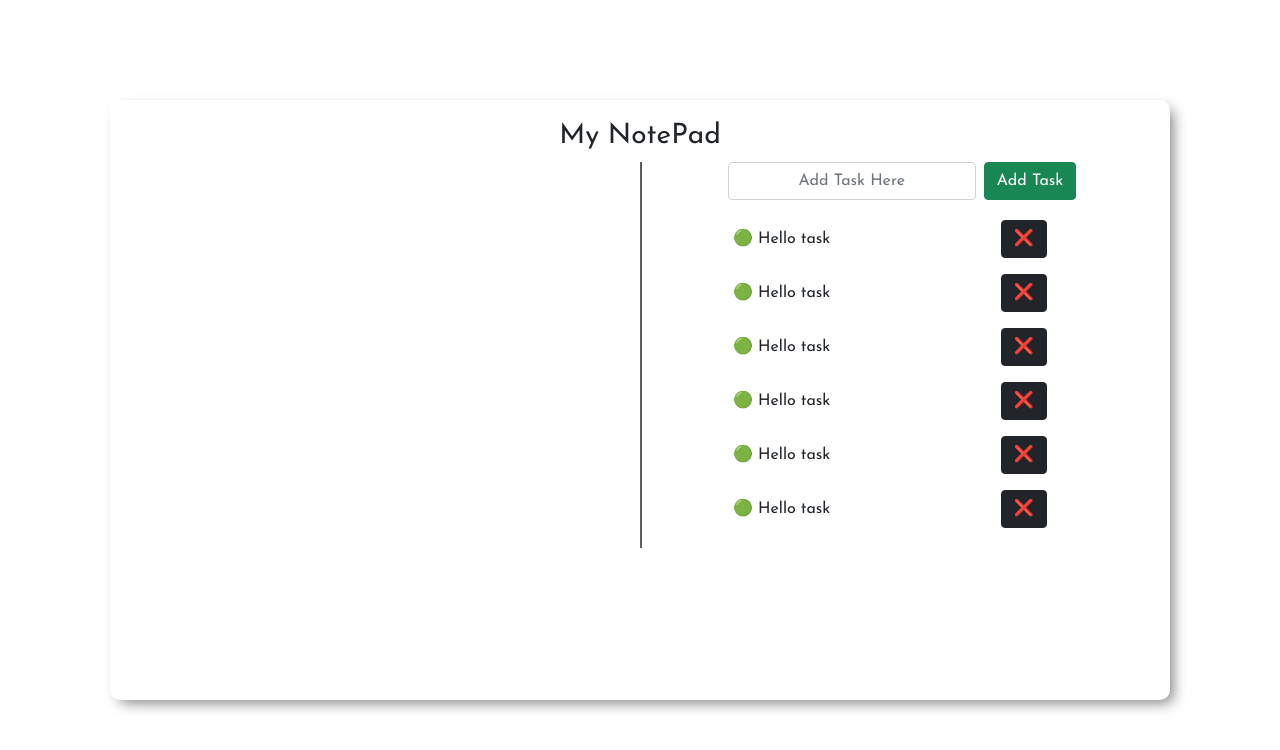
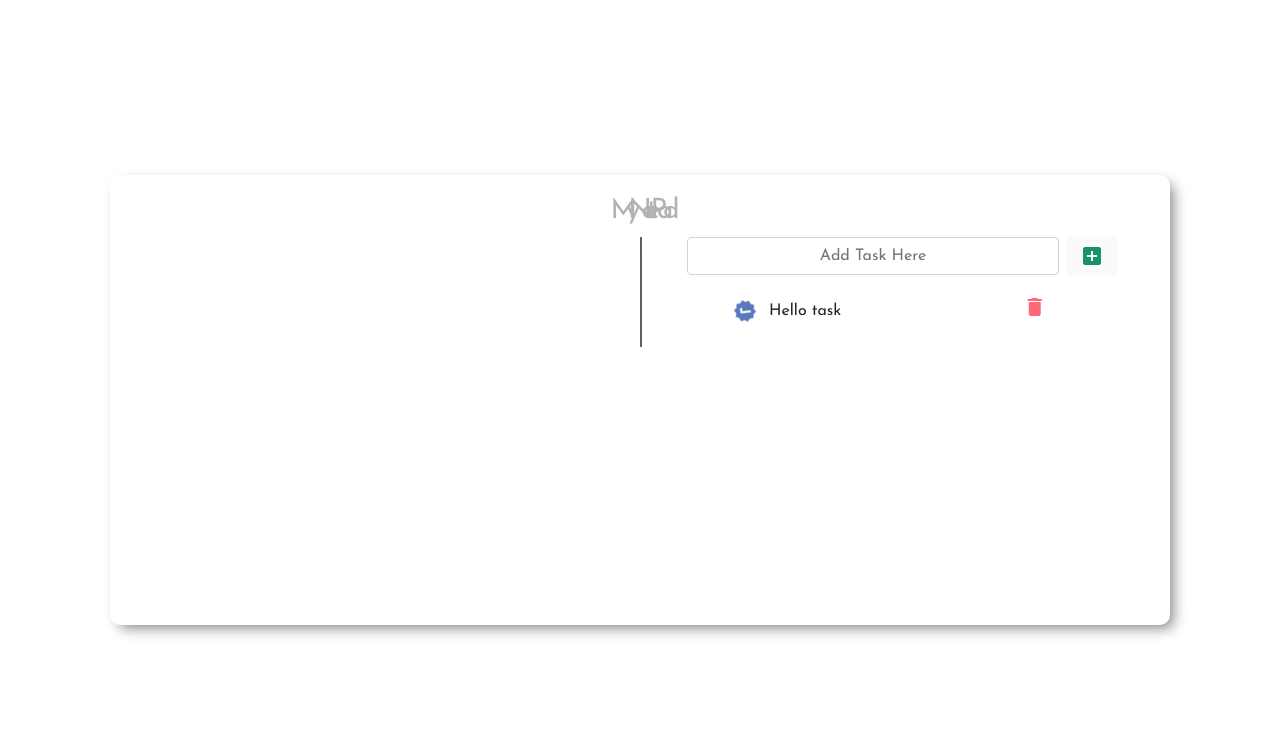
Before and after one commit to Shamaun-Nabi/Daily-Task-NotePad, a React (Create React App) app: page / in a window 1280 px wide. Shown: the top 750 px of the page. Built offline with nearby package versions, Linux system fonts and the light colour scheme.

Commit message:
design and animation added

```diff
--- a/public/index.html
+++ b/public/index.html
@@ -9,21 +9,10 @@
       name="description"
       content="Web site created using create-react-app"
     />
-    <link rel="apple-touch-icon" href="%PUBLIC_URL%/logo192.png" />
-    <!--
-      manifest.json provides metadata used when your web app is installed on a
-      user's mobile device or desktop. See https://developers.google.com/web/fundamentals/web-app-manifest/
-    -->
-    <link rel="manifest" href="%PUBLIC_URL%/manifest.json" />
-    <!--
-      Notice the use of %PUBLIC_URL% in the tags above.
-      It will be replaced with the URL of the `public` folder during the build.
-      Only files inside the `public` folder can be referenced from the HTML.
-
-      Unlike "/favicon.ico" or "favicon.ico", "%PUBLIC_URL%/favicon.ico" will
-      work correctly both with client-side routing and a non-root public URL.
-      Learn how to configure a non-root public URL by running `npm run build`.
-    -->
+    <link
+      href="https://fonts.googleapis.com/icon?family=Material+Icons"
+      rel="stylesheet"
+    />
     <title>React App</title>
   </head>
   <body>
--- a/src/App.css
+++ b/src/App.css
@@ -1,9 +1,10 @@
-@import url('https://fonts.googleapis.com/css2?family=Josefin+Sans:wght@100;300;400&family=Lato:wght@100;300;400;700&family=Montserrat:wght@200;400;600&family=Raleway:wght@100;200;300;400;500;600;700;800;900&family=Saira:wght@100;500;700&family=Titillium+Web:wght@200;300;700&display=swap');
+@import url("https://fonts.googleapis.com/css2?family=Josefin+Sans:wght@100;300;400&family=Lato:wght@100;300;400;700&family=Montserrat:wght@200;400;600&family=Raleway:wght@100;200;300;400;500;600;700;800;900&family=Saira:wght@100;500;700&family=Titillium+Web:wght@200;300;700&display=swap");
+
 * {
   margin: 0;
   padding: 0;
   box-sizing: border-box;
-  font-family: 'Josefin Sans', sans-serif;
+  font-family: "Josefin Sans", sans-serif;
 }
 
 .mainWrapper {
@@ -15,16 +16,95 @@
   /* border: 1px solid black; */
   padding: 20px;
   width: 95%;
-  height: 600px;
+  height: 450px;
   border-radius: 10px;
   box-shadow: 6px 6px 14px -3px rgba(0, 0, 0, 0.49);
   -webkit-box-shadow: 6px 6px 14px -3px rgba(0, 0, 0, 0.49);
   -moz-box-shadow: 6px 6px 14px -3px rgba(0, 0, 0, 0.49);
+  overflow-y: scroll;
+  /* overflow: hidden; */
 }
+
 .TaskName {
-  margin-left:35px;
+  margin-left: 35px;
+  /* overflow-y: scroll; */
 }
 
 .rightBar {
   border-left: 2px solid rgba(34, 34, 34, 0.727);
 }
+.addBtn {
+  height: 38px;
+  background-color: rgba(67, 67, 67, 0.029) !important;
+}
+.addIcon {
+  color: rgb(22, 148, 104);
+}
+.dltIcon {
+  color: rgba(255, 0, 34, 0.597);
+}
+
+.dltIcon:hover {
+  color: red;
+}
+.penIcon {
+  color: rgba(20, 64, 158, 0.707);
+}
+
+.rotate-90-cw {
+  -webkit-animation: rotate-90-cw 0.65s linear infinite both;
+  animation: rotate-90-cw 0.65s linear infinite both;
+}
+
+.tracking-in-expand {
+	-webkit-animation: tracking-in-expand 5s cubic-bezier(0.215, 0.610, 0.355, 1.000) 2 both;
+	        animation: tracking-in-expand 5s cubic-bezier(0.215, 0.610, 0.355, 1.000) 2 both;
+}
+
+ @-webkit-keyframes tracking-in-expand {
+    0% {
+      letter-spacing: -0.5em;
+      opacity: 0;
+    }
+    40% {
+      opacity: 0.6;
+    }
+    100% {
+      opacity: 1;
+    }
+  }
+  @keyframes tracking-in-expand {
+    0% {
+      letter-spacing: -0.5em;
+      opacity: 0;
+    }
+    40% {
+      opacity: 0.6;
+    }
+    100% {
+      opacity: 1;
+    }
+  }
+
+
+
+@-webkit-keyframes rotate-90-cw {
+  0% {
+    -webkit-transform: rotate(0);
+    transform: rotate(0);
+  }
+  100% {
+    -webkit-transform: rotate(90deg);
+    transform: rotate(90deg);
+  }
+}
+@keyframes rotate-90-cw {
+  0% {
+    -webkit-transform: rotate(0);
+    transform: rotate(0);
+  }
+  100% {
+    -webkit-transform: rotate(90deg);
+    transform: rotate(90deg);
+  }
+}
--- a/src/App.js
+++ b/src/App.js
@@ -9,7 +9,7 @@ function App() {
     <div className="container d-flex align-items-center justify-content-center">
       <div className="mainWrapper d-flex align-items-center justify-content-center">
         <div className="displayWrapper">
-          <h3 className="text-center mb-2">My NotePad</h3>
+          <h3 className="text-center mb-2 tracking-in-expand">My NotePad</h3>
           <div className="row d-flex  justify-content-center">
             <div className=" col-sm-12 col-md-6 col-lg-6 leftBar d-none d-md-block d-lg-block">
               <lottie-player
@@ -24,38 +24,28 @@ function App() {
               <div className="contentWrapper d-flex align-items-center justify-content-center">
                 <input
                   type="email"
-                  className="form-control w-50 text-center"
+                  className="form-control w-75 text-center"
                   id="exampleFormControlInput1"
                   placeholder="Add Task Here"
                 />
-                <button className="btn btn-success ml-2">Add Task</button>
+                <button className="btn  addBtn ml-2">
+                  <span className="material-icons addIcon">add_box</span>
+                  {/* <span class="material-icons-two-tone">clear</span> */}
+                </button>
               </div>
               <div className=" mt-3 TaskName">
-                <ul className=" ">
-                  <div className="taskList ">
+                <ul className="taskGroup ">
+                  <div className="taskList">
                     <li className=" w-75 m-2 p-1 text-dark d-flex justify-content-between  align-items-center">
-                      <span>🟢 Hello task</span>
-                      <button className="btn btn-dark">❌</button>
-                    </li>
-                    <li className=" w-75 m-2 p-1 text-dark d-flex justify-content-between  align-items-center">
-                      <span>🟢 Hello task</span>
-                      <button className="btn btn-dark">❌</button>
-                    </li>
-                    <li className=" w-75 m-2 p-1 text-dark d-flex justify-content-between  align-items-center">
-                      <span>🟢 Hello task</span>
-                      <button className="btn btn-dark">❌</button>
-                    </li>
-                    <li className=" w-75 m-2 p-1 text-dark d-flex justify-content-between  align-items-center">
-                      <span>🟢 Hello task</span>
-                      <button className="btn btn-dark">❌</button>
-                    </li>
-                    <li className=" w-75 m-2 p-1 text-dark d-flex justify-content-between  align-items-center">
-                      <span>🟢 Hello task</span>
-                      <button className="btn btn-dark">❌</button>
-                    </li>
-                    <li className=" w-75 m-2 p-1 text-dark d-flex justify-content-between  align-items-center">
-                      <span>🟢 Hello task</span>
-                      <button className="btn btn-dark">❌</button>
+                      <div className="taskWithIcon d-flex justify-content-center  align-items-center">
+                        <span className="material-icons penIcon rotate-90-cw ">verified</span>
+                        <span className="ml-3">Hello task</span>
+                      </div>
+
+                      <button className="">
+
+                        <span class="material-icons dltIcon">delete</span>
+                      </button>
                     </li>
                   </div>
                 </ul>
```
